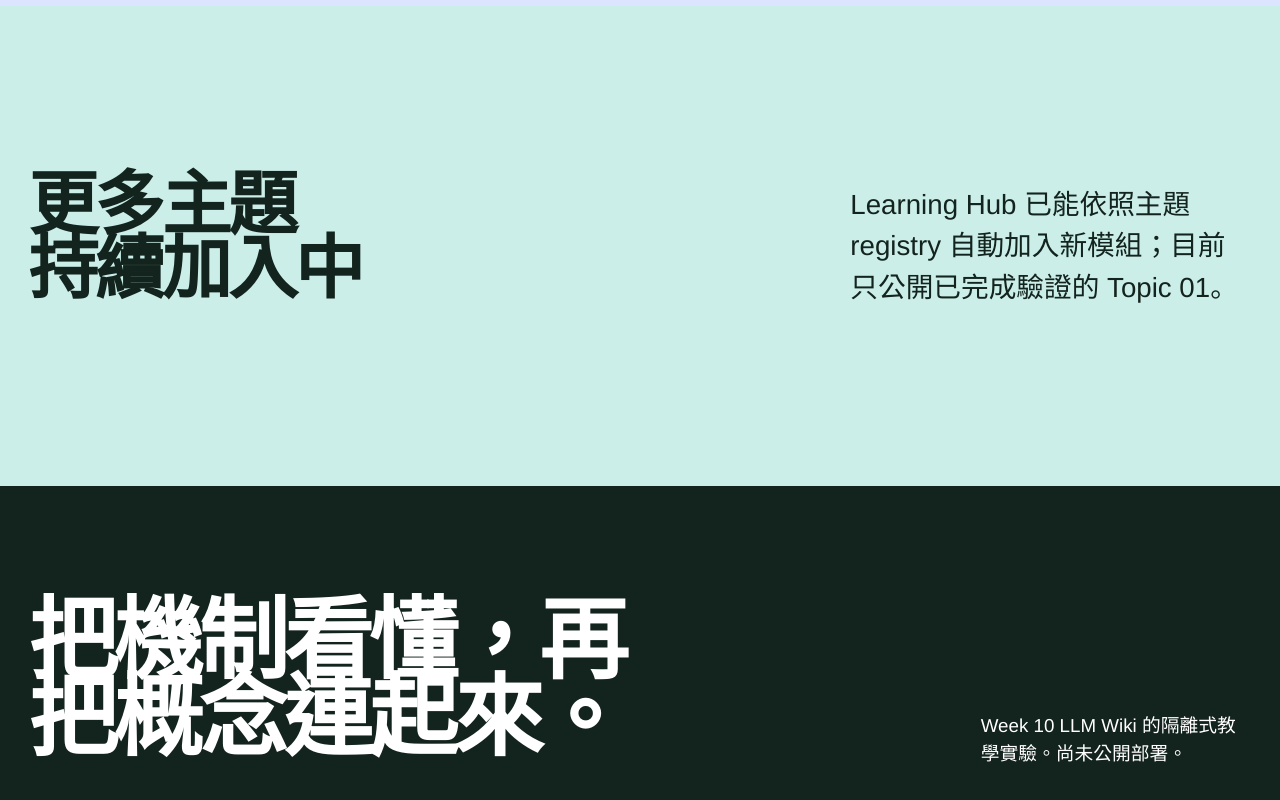
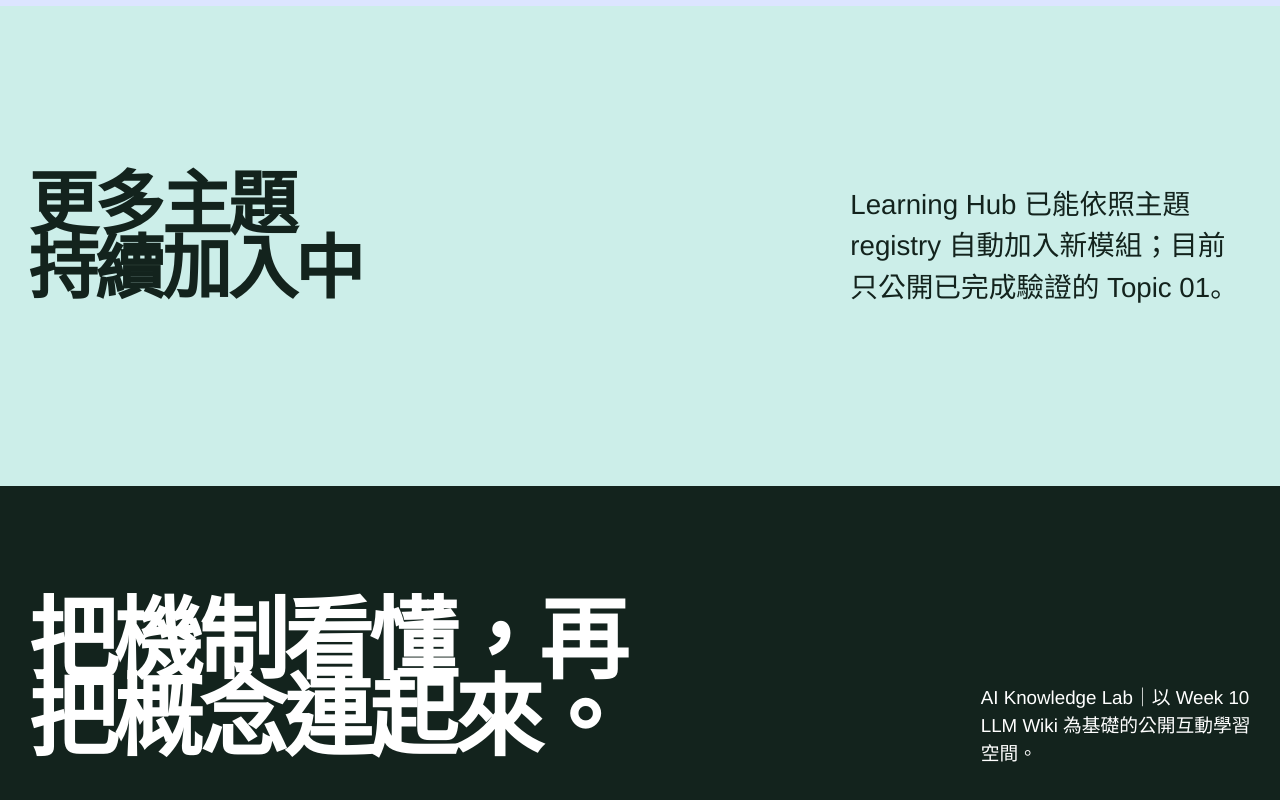
Before and after one commit to shamzy777/ai-knowledge-system, a plain HTML site: page week10-llm-wiki/teaching/presentation/index.html in a window 1280 px wide. Shown: the part 1869-2669 px from the top of the page. Drawn offline with Linux system fonts and the light colour scheme.

Commit message:
Update Week 10 public deployment footer

```diff
--- a/week10-llm-wiki/teaching/presentation/index.html
+++ b/week10-llm-wiki/teaching/presentation/index.html
@@ -79,7 +79,7 @@
 
   <footer class="hub-footer">
     <strong>把機制看懂，再把概念連起來。</strong>
-    <p>Week 10 LLM Wiki 的隔離式教學實驗。尚未公開部署。</p>
+    <p>AI Knowledge Lab｜以 Week 10 LLM Wiki 為基礎的公開互動學習空間。</p>
   </footer>
 </body>
 </html>
```
